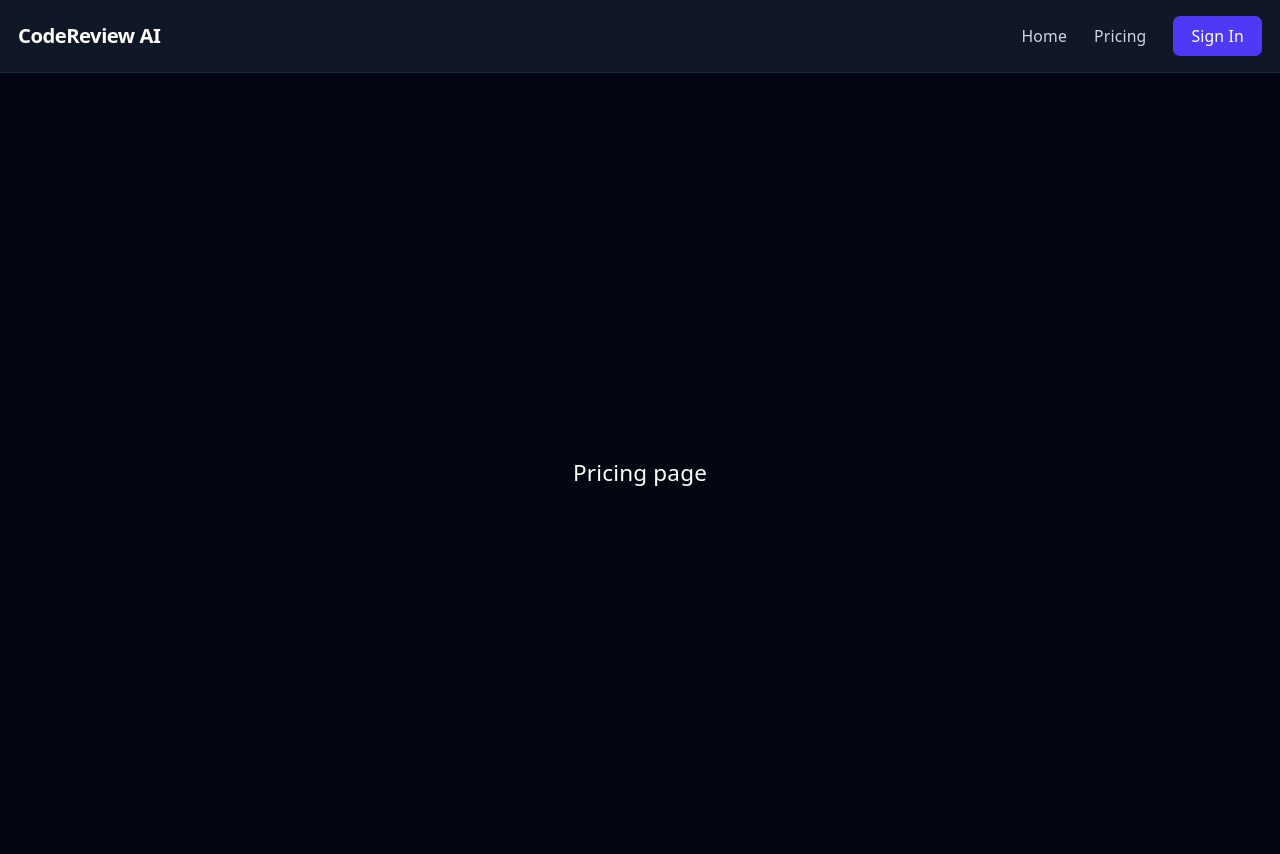
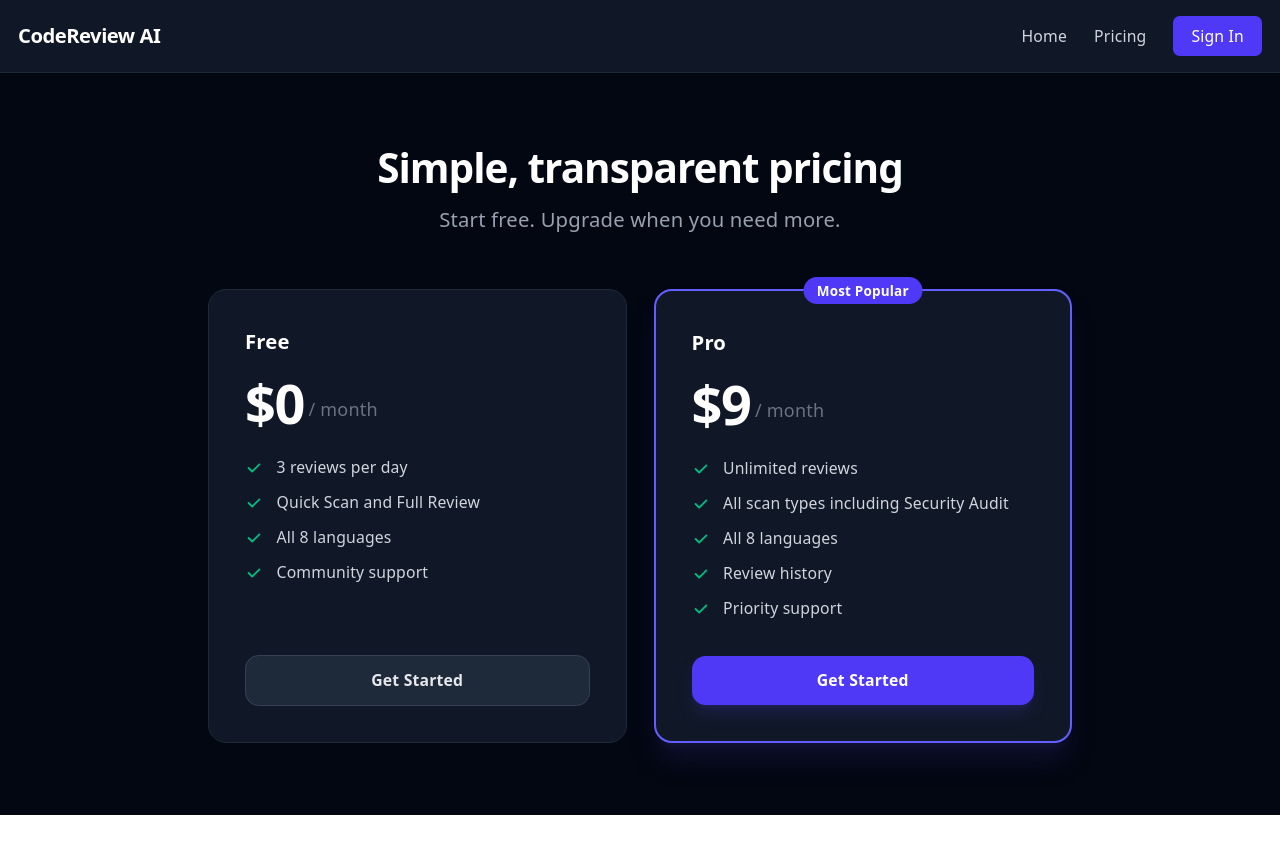
Before and after one commit to carson-emenecker/ai-code-reviewer, a React (Vite) app: page /pricing in a window 1280 px wide. Shown: the top 854 px of the page. After the commit the page ends 815 px from the top, so only its background shows below. Built offline with nearby package versions, Linux system fonts and the light colour scheme; no server answers.

Commit message:
feat: pricing page

```diff
--- a/src/pages/Pricing.jsx
+++ b/src/pages/Pricing.jsx
@@ -1,7 +1,117 @@
+import { Link } from 'react-router-dom'
+
+const FREE_FEATURES = [
+  '3 reviews per day',
+  'Quick Scan and Full Review',
+  'All 8 languages',
+  'Community support',
+]
+
+const PRO_FEATURES = [
+  'Unlimited reviews',
+  'All scan types including Security Audit',
+  'All 8 languages',
+  'Review history',
+  'Priority support',
+]
+
 export default function Pricing() {
   return (
-    <div className="flex items-center justify-center min-h-screen">
-      <p className="text-xl">Pricing page</p>
+    <div className="flex items-center justify-center min-h-[calc(100vh-4rem)] px-4 py-16">
+      <div className="w-full max-w-3xl">
+        <div className="text-center mb-12">
+          <h1 className="text-4xl font-bold text-white tracking-tight mb-3">
+            Simple, transparent pricing
+          </h1>
+          <p className="text-gray-400 text-lg">Start free. Upgrade when you need more.</p>
+        </div>
+
+        <div className="grid grid-cols-1 sm:grid-cols-2 gap-6 items-stretch">
+          <PricingCard
+            title="Free"
+            price="$0"
+            period="/ month"
+            features={FREE_FEATURES}
+            buttonText="Get Started"
+            buttonTo="/login"
+            highlighted={false}
+          />
+          <PricingCard
+            title="Pro"
+            price="$9"
+            period="/ month"
+            features={PRO_FEATURES}
+            buttonText="Get Started"
+            buttonTo="/login"
+            highlighted={true}
+            badge="Most Popular"
+          />
+        </div>
+      </div>
     </div>
   )
 }
+
+function PricingCard({ title, price, period, features, buttonText, buttonTo, highlighted, badge }) {
+  return (
+    <div
+      className={`relative flex flex-col rounded-2xl p-8 bg-gray-900 ${
+        highlighted
+          ? 'border-2 border-indigo-500 shadow-xl shadow-indigo-950/50'
+          : 'border border-gray-800'
+      }`}
+    >
+      {badge && (
+        <div className="absolute -top-3.5 left-1/2 -translate-x-1/2">
+          <span className="bg-indigo-600 text-white text-xs font-semibold px-3 py-1 rounded-full">
+            {badge}
+          </span>
+        </div>
+      )}
+
+      <div className="mb-6">
+        <h2 className="text-lg font-semibold text-white mb-4">{title}</h2>
+        <div className="flex items-end gap-1">
+          <span className="text-5xl font-bold text-white tracking-tight">{price}</span>
+          <span className="text-gray-500 mb-1.5 text-base">{period}</span>
+        </div>
+      </div>
+
+      <ul className="space-y-3 mb-8 flex-1">
+        {features.map((feature) => (
+          <li key={feature} className="flex items-start gap-3">
+            <CheckIcon />
+            <span className="text-gray-300 text-sm leading-snug">{feature}</span>
+          </li>
+        ))}
+      </ul>
+
+      <Link
+        to={buttonTo}
+        className={`block text-center font-semibold py-3 rounded-xl text-sm transition-all ${
+          highlighted
+            ? 'bg-indigo-600 hover:bg-indigo-500 text-white shadow-lg shadow-indigo-900/40'
+            : 'bg-gray-800 hover:bg-gray-700 text-gray-200 border border-gray-700'
+        }`}
+      >
+        {buttonText}
+      </Link>
+    </div>
+  )
+}
+
+function CheckIcon() {
+  return (
+    <svg
+      className="h-4 w-4 text-emerald-500 shrink-0 mt-0.5"
+      viewBox="0 0 20 20"
+      fill="currentColor"
+    >
+      <path
+        fillRule="evenodd"
+        d="M16.707 5.293a1 1 0 00-1.414 0L8 12.586 4.707 9.293a1 1 0 00-1.414 1.414l4 4a1 1 0 001.414 0l8-8a1 1 0 000-1.414z"
+        clipRule="evenodd"
+      />
+    </svg>
+  )
+}
```
